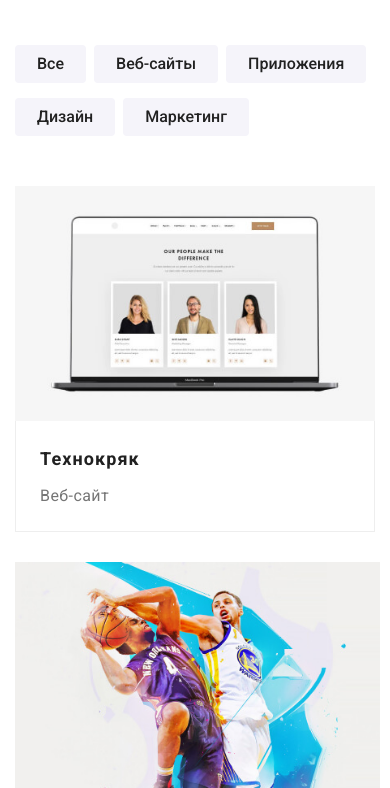
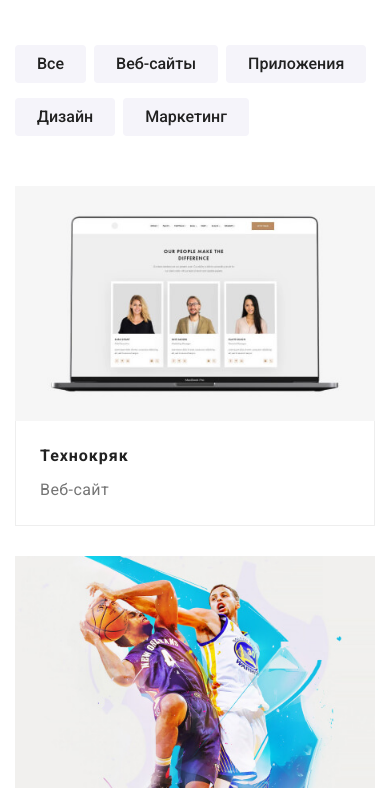
Before and after one commit to Anastasiia-Yarmilko/goit-markup-hw-08, a plain HTML site: page portfolio.html in a window 390 px wide. Shown: the part 56-844 px from the top of the page. Drawn offline with Linux system fonts and the light colour scheme.

Commit message:
Изменила размер шрифта и отступы на карточках в секции "Портфолио"

```diff
--- a/sass/layout/_portfolio.scss
+++ b/sass/layout/_portfolio.scss
@@ -17,7 +17,7 @@
         font-family: $main-font;
         font-weight: bold;
         font-size: 18px;
-        line-height: 36px;
+        line-height: 2;
         letter-spacing: 0.06em;
         white-space: nowrap;
         overflow: hidden;
@@ -149,6 +149,22 @@
     }
 }
 
+@media screen and (max-width: 479px) {
+    .overlay-portfolio-description {
+        padding-top: 20px;
+        padding-bottom: 20px;
+        padding-left: 15px;
+        padding-right: 15px;
+        font-size: 15px;
+        line-height: 1.17;
+    }
+
+    .portfolio-subtitle {
+        font-size: 16px;
+        line-height: 1.87;
+    }
+}
+
 @media screen and (max-width: 767px) {
     .btn-list {
         justify-content: flex-start;
```
Also changed, not shown: css/portfolio.css, css/portfolio.min.css, 4 other files.
